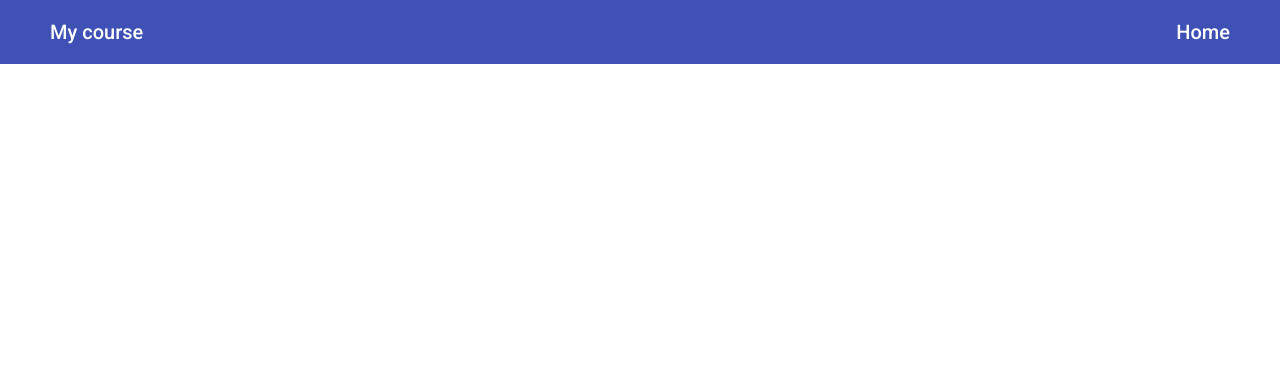
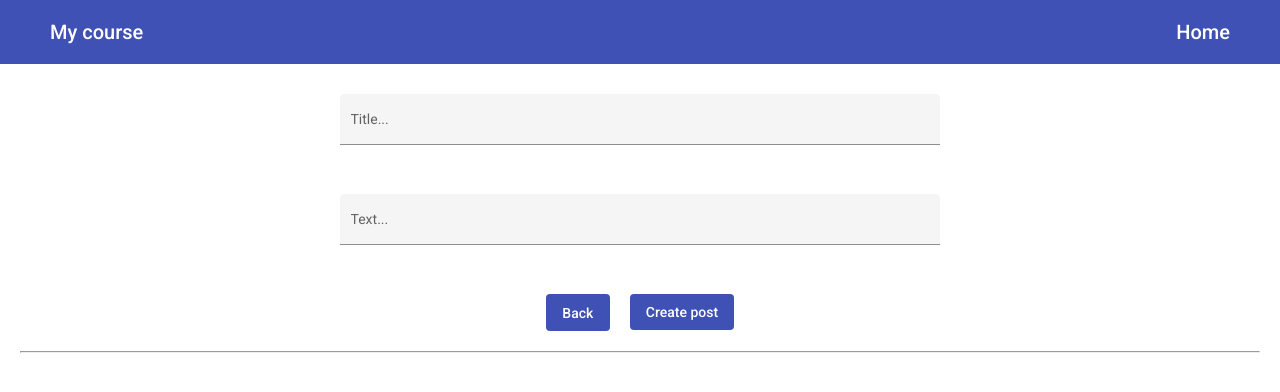
Before and after one commit to IgorShevchuk111/angular-course, an Angular app: page /PostForm in a window 1280 px wide. Before the commit this address led to /. Shown: the top 392 px of the page. Built offline with nearby package versions, Linux system fonts and the light colour scheme.

Commit message:
Form for Posts

```diff
--- a/src/app/app-routing.module.ts
+++ b/src/app/app-routing.module.ts
@@ -8,6 +8,7 @@ import { EventBindingComponent } from './components/event-binding/event-binding.
 import { NgForComponent } from './components/ng-for/ng-for.component';
 import { NgSwitchComponent } from './components/ng-switch/ng-switch.component';
 import { PipesComponent } from './components/pipes/pipes.component';
+import { PostFormComponent } from './components/post-form/post-form.component';
 import { ShowNgIfElseComponent } from './components/show-ng-if-else/show-ng-if-else.component';
 import { TwoWayBindingComponent } from './components/two-way-binding/two-way-binding.component';
 import { HomePageComponent } from './home-page/home-page.component';
@@ -25,6 +26,7 @@ const routes: Routes = [
   {path:  'NgSwitch', component: NgSwitchComponent},
   {path:  'NgFor', component: NgForComponent},
   {path:  'Pipes', component: PipesComponent},
+  {path:  'PostForm', component: PostFormComponent},
 ]
 
 @NgModule({
--- a/src/app/app.module.ts
+++ b/src/app/app.module.ts
@@ -17,6 +17,7 @@ import { ShowNgIfElseComponent } from './components/show-ng-if-else/show-ng-if-e
 import { NgSwitchComponent } from './components/ng-switch/ng-switch.component';
 import { NgForComponent } from './components/ng-for/ng-for.component';
 import { PipesComponent } from './components/pipes/pipes.component';
+import { PostFormComponent } from './components/post-form/post-form.component';
 
 @NgModule({
   declarations: [
@@ -32,6 +33,7 @@ import { PipesComponent } from './components/pipes/pipes.component';
     NgSwitchComponent,
     NgForComponent,
     PipesComponent,
+    PostFormComponent,
   ],
   imports: [
     BrowserModule,
--- a/src/app/components/content-title/content-title.component.ts
+++ b/src/app/components/content-title/content-title.component.ts
@@ -56,6 +56,9 @@ export class ContentTitleComponent implements OnInit {
       case 8:
         this.mov = "Pipes";
       break;
+      case 9:
+        this.mov = "PostForm";
+      break;
 
       default:
         this.mov = "/";
--- /dev/null
+++ b/src/app/components/post-form/post-form.component.html
@@ -0,0 +1,18 @@
+<mat-form-field appearance="fill">
+    <mat-label>Title...</mat-label>
+    <input matInput>
+</mat-form-field>
+
+<mat-form-field appearance="fill">
+    <mat-label>Text...</mat-label>
+    <input matInput>
+</mat-form-field>
+
+<div class="buttons">
+    <button mat-flat-button color="primary"><a style="color: white;" [routerLink]="['/']">Back</a></button>
+    <button mat-flat-button color="primary">Create post</button>
+</div>
+
+
+
+<hr>
--- /dev/null
+++ b/src/app/components/post-form/post-form.component.scss
@@ -0,0 +1,23 @@
+mat-form-field {
+    margin: 30px auto;
+    max-width: 600px;
+    display: block;
+}
+
+button {
+    margin: 0 10px;
+}
+
+.buttons{
+    margin: 0 auto;
+    max-width: 400px;
+    text-align: center;
+}
+
+hr {
+    margin: 20px;
+}
+
+a {
+    text-decoration: none;
+}
--- /dev/null
+++ b/src/app/components/post-form/post-form.component.ts
@@ -0,0 +1,15 @@
+import { Component, OnInit } from '@angular/core';
+
+@Component({
+  selector: 'app-post-form',
+  templateUrl: './post-form.component.html',
+  styleUrls: ['./post-form.component.scss']
+})
+export class PostFormComponent implements OnInit {
+
+  constructor() { }
+
+  ngOnInit(): void {
+  }
+
+}
--- a/src/app/material/material.module.ts
+++ b/src/app/material/material.module.ts
@@ -5,6 +5,7 @@ import {MatToolbarModule} from '@angular/material/toolbar';
 import {MatCardModule} from '@angular/material/card';
 import {MatTableModule} from '@angular/material/table';
 import {MatInputModule} from '@angular/material/input';
+import {MatFormFieldModule} from '@angular/material/form-field';
 
 
 const Material =  [
@@ -12,7 +13,8 @@ const Material =  [
   MatToolbarModule,
   MatCardModule,
   MatTableModule,
-  MatInputModule
+  MatInputModule,
+  MatFormFieldModule
 ]
 
 
--- a/src/app/services/content.service.ts
+++ b/src/app/services/content.service.ts
@@ -11,7 +11,7 @@ export class ContentService {
 
    contents = [
     'Binding Img', 'Event binding','2 Way binnding','Directive ngStyle','Dynamic ngClass',
-    'Show an element using ngIf else','ngSwitch', 'ngFor','Pipes'
+    'Show an element using ngIf else','ngSwitch', 'ngFor','Pipes','Form create post'
   ]
 
   getTitleByi(i: number) {
```
